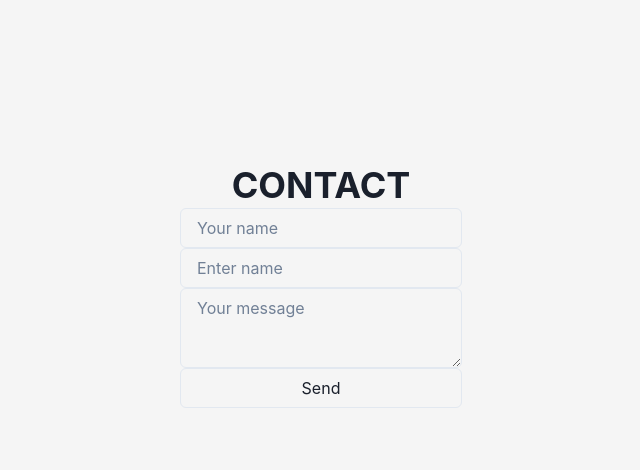
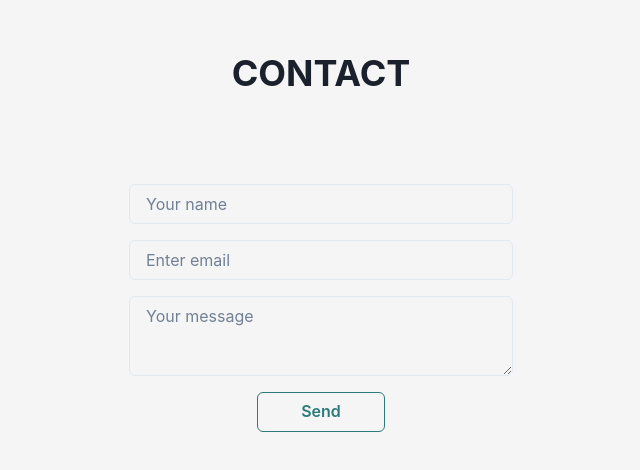
Before and after one commit to agusinglese/Portfolio, a React (Create React App) app: page / in a window 1280 px wide. Shown: the part 2514-2984 px from the top of the page, without its empty margins (319-959 px from the left). Built offline with nearby package versions, Linux system fonts and the light colour scheme.

Commit message:
Component/contact/email

```diff
--- a/package.json
+++ b/package.json
@@ -4,6 +4,7 @@
   "private": true,
   "dependencies": {
     "@chakra-ui/react": "^2.3.2",
+    "@emailjs/browser": "^3.7.0",
     "@emotion/react": "^11.10.4",
     "@emotion/styled": "^11.10.4",
     "@testing-library/jest-dom": "^5.16.5",
--- a/src/components/Contact.jsx
+++ b/src/components/Contact.jsx
@@ -5,32 +5,113 @@ import {
   FormControl,
   Heading,
   Input,
+  Text,
   Textarea,
 } from "@chakra-ui/react";
+import React, { useRef } from "react";
+import emailjs from "@emailjs/browser";
+import { useState } from "react";
 
 function Contact() {
+  const form = useRef();
+  const [sending, setSending] = useState(false);
+  const [sent, setSent] = useState(false);
+
+  const sendEmail = (e) => {
+    e.preventDefault();
+    setSending(true);
+
+    emailjs
+      .sendForm(
+        "service_tgh7sxu",
+        "template_z8tq6lv",
+        form.current,
+        "-n_rrn-bKOvRUdQOn"
+      )
+      .then(
+        (result) => {
+          console.log(result.text);
+          setSending(false);
+          setSent(true);
+        },
+        (error) => {
+          console.log(error.text);
+        }
+      );
+    e.target.reset();
+  };
+
   return (
     <>
       <Center h="100vh" bg="whitesmoke" flexDirection={"column"}>
         <Box>
-          <Heading as="h3">CONTACT</Heading>
+          <Heading as="h3" mt="-5rem" mb="5rem">
+            CONTACT
+          </Heading>
         </Box>
         <Box>
-          <form
-            action="mailto:ingleseagustina@gmail.com"
-            method="post"
-            name="formContact"
-          >
-            <FormControl>
-              <Input name="name" type="text" placeholder="Your name" />
+          <form ref={form} onSubmit={sendEmail} name="form">
+            <FormControl isRequired>
+              <Input
+                name="name"
+                type="text"
+                placeholder="Your name"
+                m={2}
+                w={{
+                  base: "80vw",
+                  sm: "80vw",
+                  md: "50vw",
+                  lg: "30vh",
+                  xl: "30vw",
+                }}
+              />
             </FormControl>
-            <FormControl>
-              <Input name="email" type="text" placeholder="Enter name" />
+            <FormControl isRequired>
+              <Input
+                w={{
+                  base: "80vw",
+                  sm: "80vw",
+                  md: "50vw",
+                  lg: "30vh",
+                  xl: "30vw",
+                }}
+                m={2}
+                name="email"
+                type="email"
+                placeholder="Enter email"
+              />
             </FormControl>
-            <FormControl>
-              <Textarea name="message" type="text" placeholder="Your message" />
+            <FormControl isRequired>
+              <Textarea
+                w={{
+                  base: "80vw",
+                  sm: "80vw",
+                  md: "50vw",
+                  lg: "30vh",
+                  xl: "30vw",
+                }}
+                m={2}
+                name="message"
+                type="text"
+                placeholder="Your message"
+              />
             </FormControl>
-            <Input value="Send" type="submit" />
+            <Box display={"flex"} flexDirection="column" alignItems={"center"}>
+              <Button
+                w="8rem"
+                m={2}
+                isLoading={sending}
+                loadingText="Loading"
+                colorScheme="teal"
+                variant="outline"
+                spinnerPlacement="start"
+                value="Send"
+                type="submit"
+              >
+                Send
+              </Button>
+              {sent && <Text color="green.400">Message sent!</Text>}
+            </Box>
           </form>
         </Box>
       </Center>
--- a/src/components/Projects.jsx
+++ b/src/components/Projects.jsx
@@ -47,7 +47,7 @@ function Projects() {
     <>
       <Center h="100vh" flexDirection={"column"}>
         <Heading as="h3">PROJECTS</Heading>
-        <Wrap>
+        <Wrap justifyContent={"center"} alignItems="center">
           {projects.map((e) => (
             <WrapItem>
               <Box>
```
Also changed, not shown: 1 other file (tests, documents, lock files or other folders).
